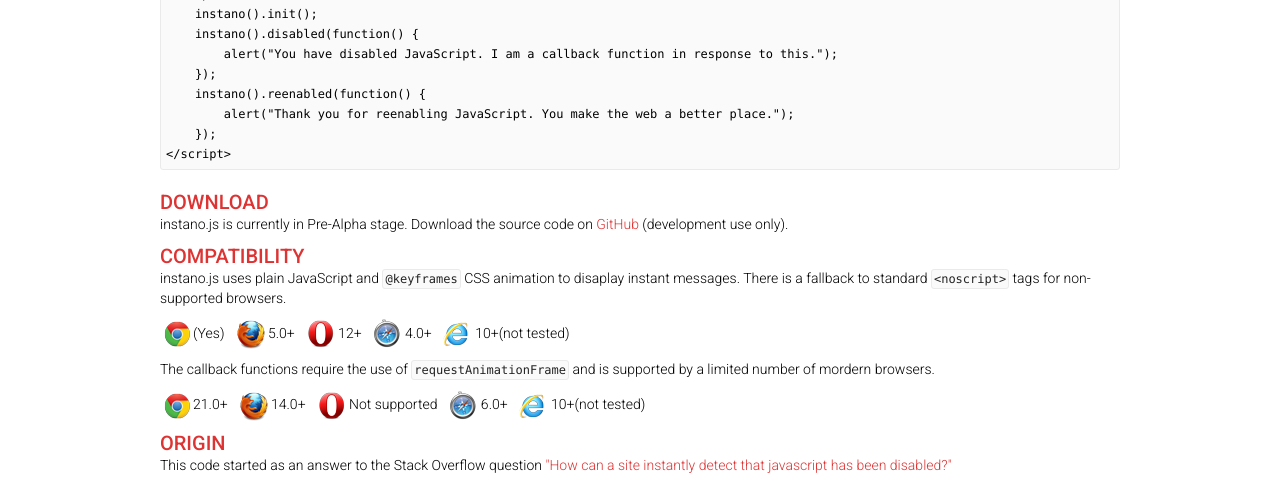
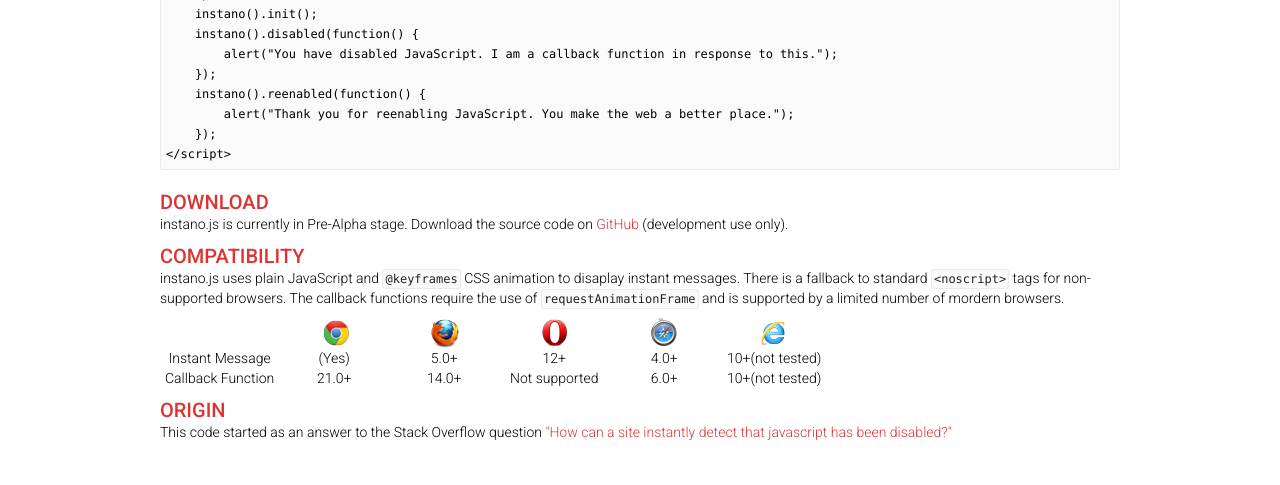
Before and after one commit to laucheukhim/instano, a plain HTML site: page index.html in a window 1280 px wide. Shown: the part 322-807 px from the top of the page. Drawn offline with Linux system fonts and the light colour scheme; a script that the page names is missing.

Commit message:
improved formatting

```diff
--- a/index.html
+++ b/index.html
@@ -164,7 +164,18 @@ p {
 	line-height: 24px;
 }
 .browser-compatibility {
+	display: table;
 	margin-bottom: 10px;
+}
+.browser-compatibility .row {
+	display: table-row;
+}
+.browser-compatibility .cell {
+	display: table-cell;
+	min-width: 100px;
+	padding-left: 5px;
+	padding-right: 5px;
+	text-align: center;
 }
 .browser-version {
 	height: 30px;
@@ -322,21 +333,32 @@ only screen and (                min-resolution: 2dppx)  and (min-width: 700px)
     <div class="title">DOWNLOAD</div>
     <p>instano.js is currently in Pre-Alpha stage. Download the source code on <a href="https://github.com/laucheukhim/instano">GitHub</a> (development use only).</p>
     <div class="title">COMPATIBILITY</div>
-    <p>instano.js uses plain JavaScript and <code>@keyframes</code> CSS animation to disaplay instant messages. There is a fallback to standard <code>&lt;noscript&gt;</code> tags for non-supported browsers.</p>
+    <p>instano.js uses plain JavaScript and <code>@keyframes</code> CSS animation to disaplay instant messages. There is a fallback to standard <code>&lt;noscript&gt;</code> tags for non-supported browsers. The callback functions require the use of <code>requestAnimationFrame</code> and is supported by a limited number of mordern browsers.</p>
     <div class="browser-compatibility">
-    	<div class="chrome"></div><div class="browser-version">(Yes)</div>
-        <div class="firefox"></div><div class="browser-version">5.0+</div>
-        <div class="opera"></div><div class="browser-version">12+</div>
-        <div class="safari"></div><div class="browser-version">4.0+</div>
-        <div class="ie"></div><div class="browser-version">10+(not tested)</div>
-    </div>
-    <p>The callback functions require the use of <code>requestAnimationFrame</code> and is supported by a limited number of mordern browsers.</p>
-    <div class="browser-compatibility">
-    	<div class="chrome"></div><div class="browser-version">21.0+</div>
-        <div class="firefox"></div><div class="browser-version">14.0+</div>
-        <div class="opera"></div><div class="browser-version">Not supported</div>
-        <div class="safari"></div><div class="browser-version">6.0+</div>
-        <div class="ie"></div><div class="browser-version">10+(not tested)</div>
+    	<div class="row">
+        	<div class="cell"></div>
+        	<div class="cell"><div class="chrome"></div></div>
+            <div class="cell"><div class="firefox"></div></div>
+            <div class="cell"><div class="opera"></div></div>
+            <div class="cell"><div class="safari"></div></div>
+            <div class="cell"><div class="ie"></div></div>
+        </div>
+        <div class="row">
+        	<div class="cell">Instant Message</div>
+            <div class="cell">(Yes)</div>
+            <div class="cell">5.0+</div>
+            <div class="cell">12+</div>
+            <div class="cell">4.0+</div>
+            <div class="cell">10+(not tested)</div>
+        </div>
+        <div class="row">
+        	<div class="cell">Callback Function</div>
+            <div class="cell">21.0+</div>
+            <div class="cell">14.0+</div>
+            <div class="cell">Not supported</div>
+            <div class="cell">6.0+</div>
+            <div class="cell">10+(not tested)</div>
+        </div>
     </div>
     <div class="title">ORIGIN</div>
     <p>This code started as an answer to the Stack Overflow question <a href="http://stackoverflow.com/a/14764039/1493698" target="_blank">"How can a site instantly detect that javascript has been disabled?"</a></p>
@@ -376,7 +398,7 @@ document.write("<sc"+"ript type='text/javascript' src='" +
 scJsHost+
 "statcounter.com/counter/counter.js'></"+"script>");
 </script>
-<noscript><div class="statcounter"><a title="web analytics"
+<noscript><div class="statcounter" style="display:none;"><a title="web analytics"
 href="http://statcounter.com/" target="_blank"><img
 class="statcounter"
 src="http://c.statcounter.com/8715674/0/215f0635/1/"
```
